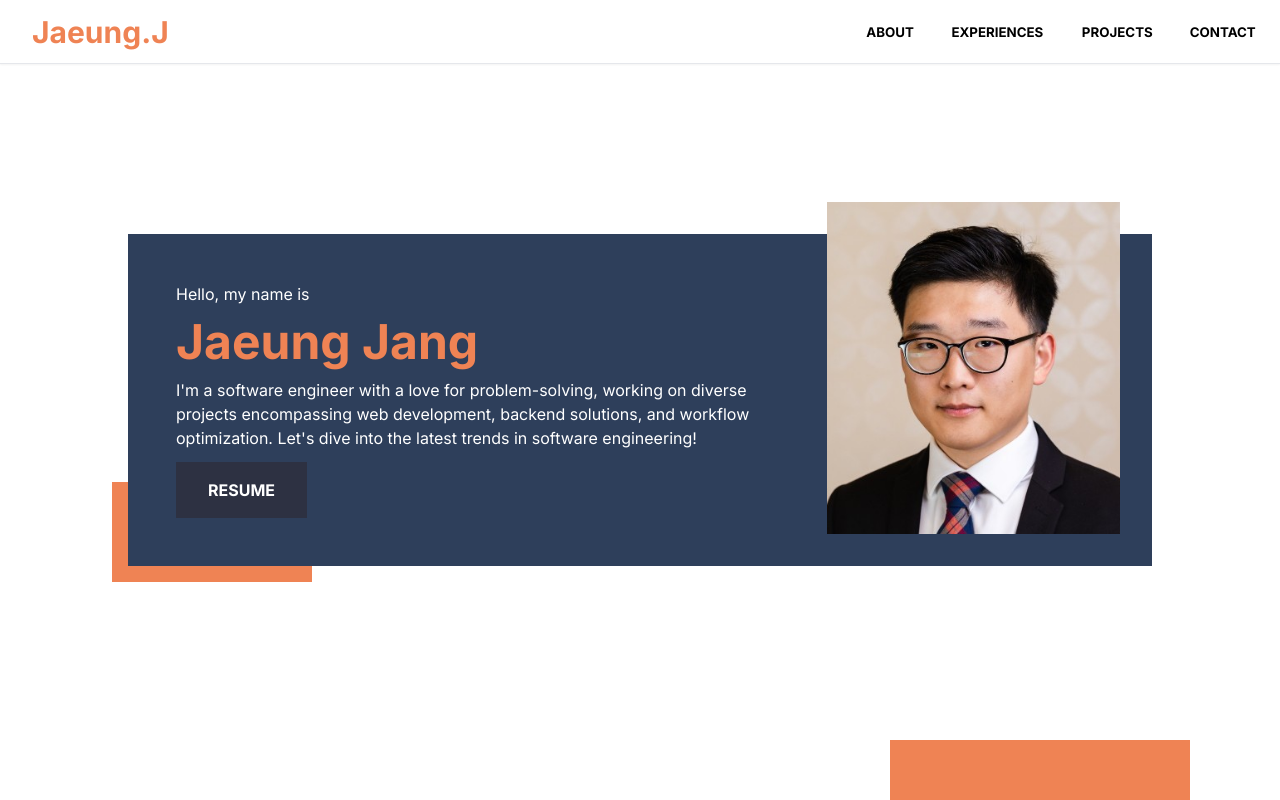
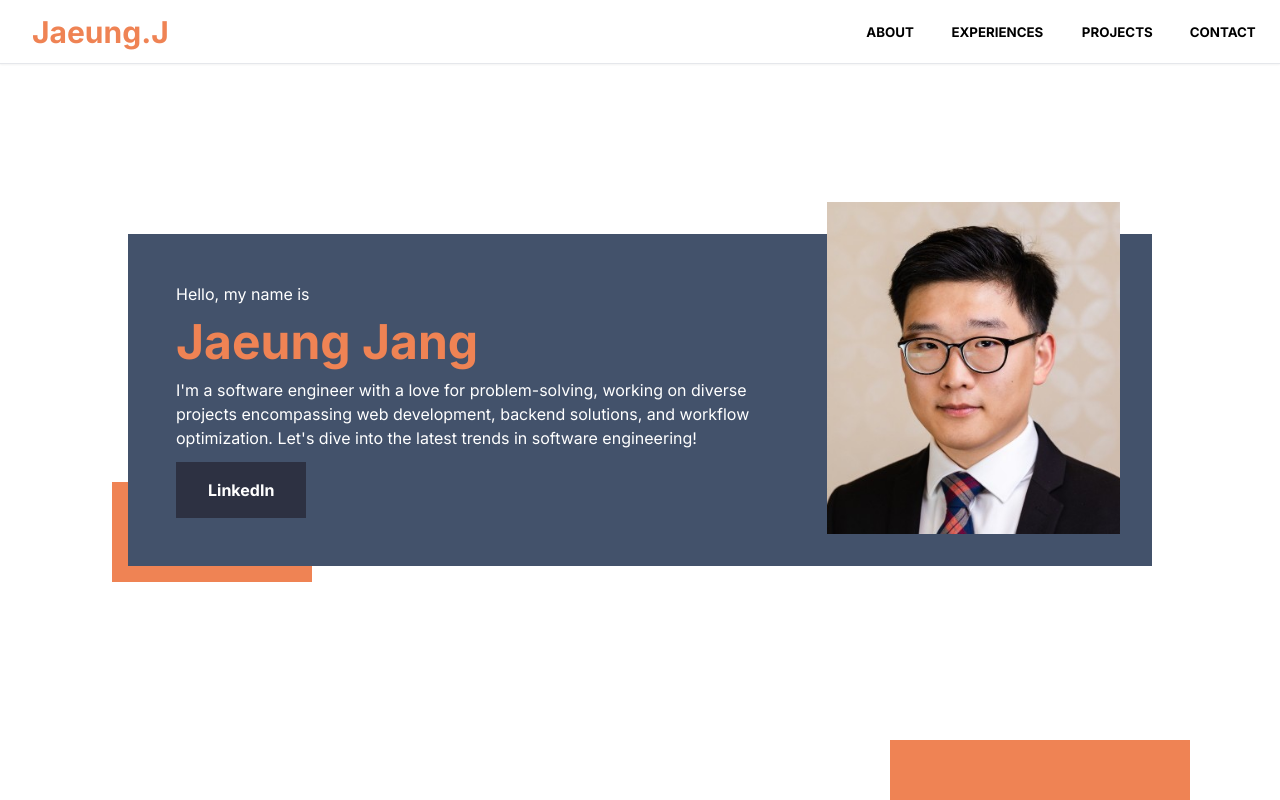
Before and after one commit to JaeungJayJang/personal_website, a Next.js app: page / in a window 1280 px wide. Shown: the top 800 px of the page. Built offline with nearby package versions, Linux system fonts and the light colour scheme.

Commit message:
updated resume button to linkedin button  and enhance original button component

```diff
--- a/app/components/general/button.tsx
+++ b/app/components/general/button.tsx
@@ -1,19 +1,37 @@
 import React from "react";
 import Link from "next/link";
 
+
 interface props {
-    text : string;
+    text: string;
     url?: string;
+    upper?: boolean;
+    color?: string;
 }
 
-const MainButton = ({text, url}: props) => {
-    return (
-        <button className = "px-8 py-4 bg-tertiary ">
-            <p className = "text-white font-bold text-base">
-                {text.toUpperCase()}
-            </p>
-        </button>
-    )
+const MainButton = ({ text, url, upper = true }: props) => {
+    if (url) {
+        return (
+            <Link
+                href={url}
+            >
+                <button className="group px-8 py-4 bg-tertiary">
+                    <p className="text-white font-bold text-base group-hover:text-secondary">
+                        {upper ? text.toUpperCase() : text}
+                    </p>
+                </button>
+            </Link>
+        )
+    }
+    else {
+        return (
+            <button className="px-8 py-4 bg-tertiary ">
+                <p className="text-white font-bold text-base">
+                    {upper ? text.toUpperCase() : text}
+                </p>
+            </button>
+        )
+    }
 }
 
 export default MainButton;
--- a/app/components/general/hero.tsx
+++ b/app/components/general/hero.tsx
@@ -2,15 +2,6 @@ import React from "react";
 
 import MainButton from "./button";
 import Image from "next/image";
-
-const BlueSphereBio = () => {
-
-    return (
-        <a className="inline-block text-red-400" href="https://bluespherebio.com/" target="_black">
-            BlueSphere Bio
-        </a>
-    )
-}
 
 interface aboutProps {
     name: string;
@@ -30,12 +21,14 @@ const getPortrait = () => {
     return file
 }
 
+const LINKEDIN_LINK = "https://www.linkedin.com/in/jaeung-jang/"
+
 const Hero = () => {
     const data = getData();
     const portraitImage = getPortrait();
 
     return (
-        <div id="hero" className="relative flex flex-col justify-center items-start px-4 md:px-12 py-12 gap-3 bg-primary leading-normal text-white">
+        <div id="hero" className="relative flex flex-col justify-center items-start px-4 md:px-12 py-12 gap-3 bg-primary-90 leading-normal text-white">
             <div className="flex">
                 <div className="flex flex-col items-start gap-3 sm:w-3/6 md:w-4/6">
                     <h2 className="text-base">
@@ -47,7 +40,7 @@ const Hero = () => {
                     <p className=" text-base">
                         {data.description}
                     </p>
-                    <MainButton text="Resume" />
+                    <MainButton text="LinkedIn" url={LINKEDIN_LINK} upper={false} />
                 </div>
                 <div className="absolute bottom-0 right-0 hidden sm:block sm:w-3/6 md:w-2/6 h-[calc(100%+32px)] pl-4 pr-8 pb-8">
                     <div className="relative bg-secondary w-full h-full overflow-hidden">
```
